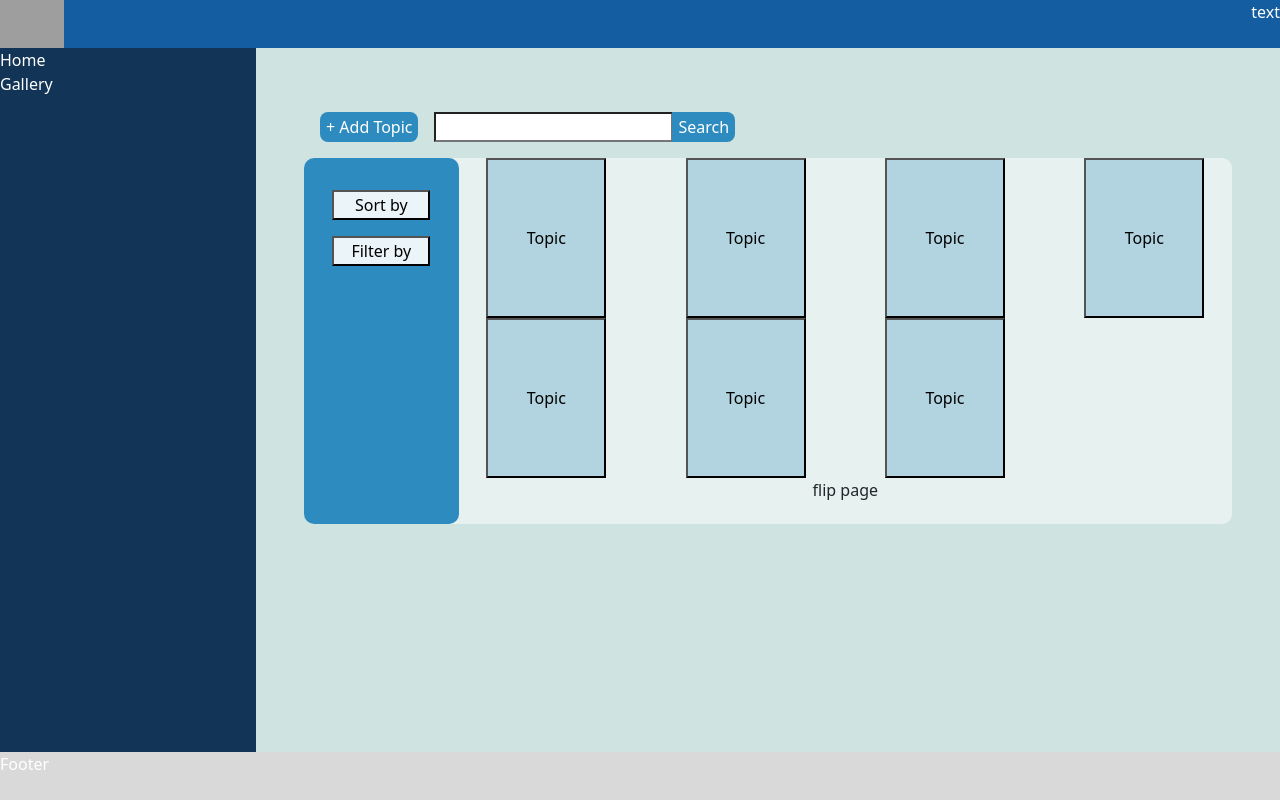
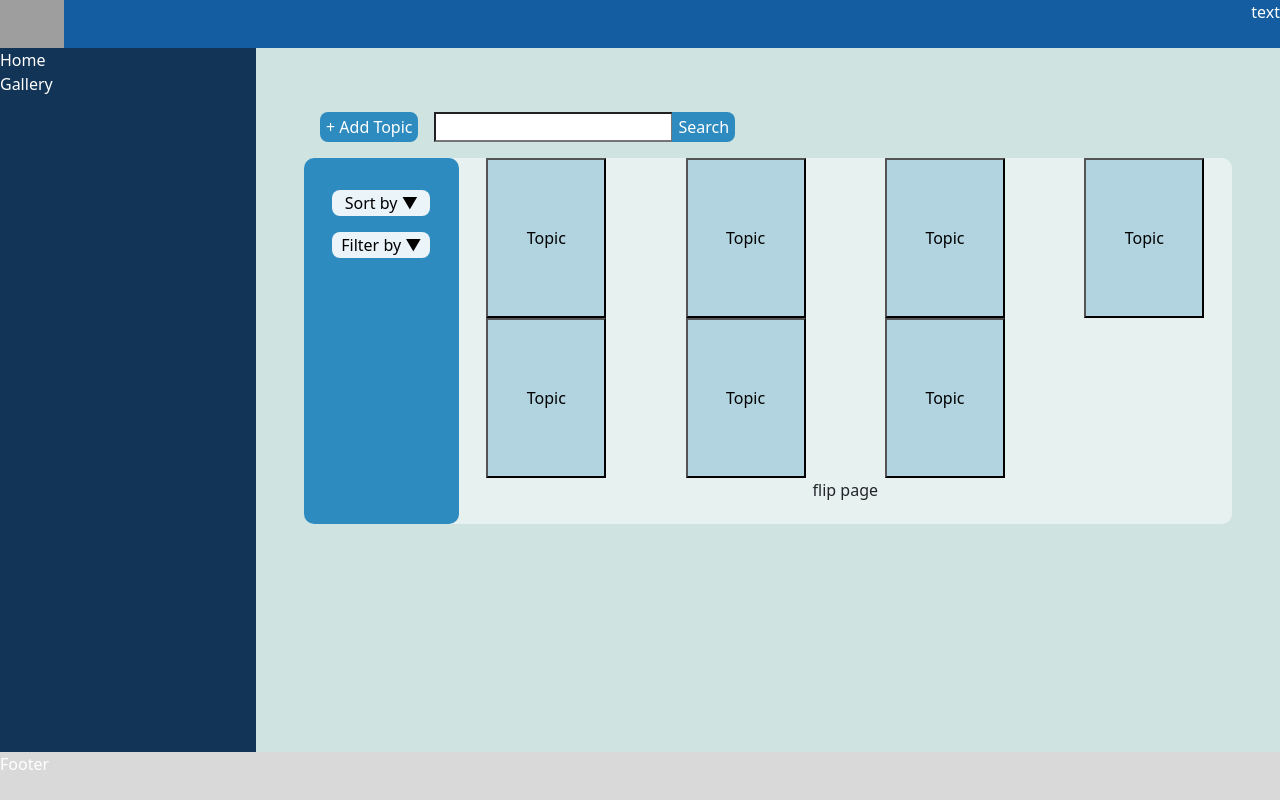
Before and after one commit to UniMemoi/UniMemoi, a React (Create React App) app: page /gallery in a window 1280 px wide. Built offline with nearby package versions, Linux system fonts and the light colour scheme; grey boxes are pictures that could not be loaded.

Commit message:
filter styling & interactive

```diff
--- a/package.json
+++ b/package.json
@@ -9,6 +9,7 @@
     "bootstrap": "^5.2.1",
     "react": "^18.2.0",
     "react-dom": "^18.2.0",
+    "react-icons": "^4.4.0",
     "react-router-dom": "^6.3.0",
     "react-scripts": "5.0.1",
     "reactstrap": "^9.1.4",
--- a/src/components/Filter.js
+++ b/src/components/Filter.js
@@ -7,9 +7,9 @@ const Filter = (props) => {
 
   return (
     <div className={"ndropdown"}>
-      <button className={"ndropdown-toggle"}
+      <button className={"ndropdown-toggle"} style={{borderRadius: show ? "0.5rem 0.5rem 0 0" : "0.5rem"}}
         onClick={() => setShow(!show)}
-      >{props.action} by</button>
+      >{props.action} by {show ? "▲" : "▼"}</button>
       <div className={"ndropdown-menu"} style={{display: show ? "block" : "none"}}>
         {props.children}
       </div>
--- a/src/pages/Gallery.js
+++ b/src/pages/Gallery.js
@@ -2,6 +2,7 @@ import { Card, Filter } from "../components";
 import "../styles/Gallery.scss"
 import { UploadPopup } from "../components";
 import { Col, InputGroup, Row } from 'reactstrap';
+import { FaSearch } from 'react-icons/fa';
 import React from "react";
 
 
@@ -27,18 +28,23 @@ const sortOpts = {
   "Name": sortName
 }
 
-const filterSubj = () => {
-  console.log("filter by subj");
+const filterSubj = (v) => {
+  console.log(`filter by subj ${v}`);
 }
 
-const filterDate = () => {
-  console.log("filter by date");
+const filterDateFrom = (v) => {
+  console.log(`filter by date from ${v}`);
 }
 
-const filtOpts = {
-  "Date": filterDate,
-  "Subject": filterSubj
+const filterDateTo = (v) => {
+  console.log(`filter by date to ${v}`);
 }
+
+const filtOpts = [
+  ["subject", filterSubj, "text"],
+  ["date from", filterDateFrom, "date"],
+  ["date to", filterDateTo, "date"],
+]
 
 const Gallery = () => {
   const [isOpen, setIsOpen] = React.useState(false);
@@ -67,7 +73,6 @@ const Gallery = () => {
 
         <InputGroup>
           <input />
-
           <button className={"text-button"}>Search</button>
         </InputGroup>
 
@@ -82,11 +87,19 @@ const Gallery = () => {
             })}
           </Filter>
           <Filter action="Filter">
-            {Object.entries(filtOpts).map((item) => {
-              return <button className={"ndropdown-item"} onClick={item[1]}>
-                {item[0]}
-              </button>
+            {filtOpts.map((item) => {
+              return <InputGroup className={"ndropdown-item nav-filt"} key={item[0]}>
+                <input
+                  type="text" id={`${item[0]}-input`}
+                  onFocusCapture={e => e.target.type=item[2]}
+                  onBlurCapture={e => e.target.type="text"}
+                  placeholder={`Enter ${item[0]}...`} />
+                <button onClick={() => {
+                  item[1](document.getElementById(`${item[0]}-input`).value)
+                }}><FaSearch /></button>
+              </InputGroup>
             })}
+            <button className={"ndropdown-item"}>Clear</button>
           </Filter>
         </div>
         <div className={"card-grid"}>
--- a/src/styles/Filter.scss
+++ b/src/styles/Filter.scss
@@ -2,14 +2,16 @@
   margin: 1rem auto;
   width: 80%;
 
-  .ndropdown-toggle {
+  .ndropdown-toggle, .ndropdown-item {
     width: 100%;
+    border: 0;
     background-color: rgba(255, 255, 255, 0.9);
     color: #000000;
   }
 
-  .ndropdown-menu, .ndropdown-item {
-    width: 100%;
-    background-color: rgba(255, 255, 255, 0.9);
+  .ndropdown-toggle, .ndropdown-item:last-child {
+    border-bottom-left-radius: 0.5rem;
+    border-bottom-right-radius: 0.5rem;
   }
+
 }
--- a/src/styles/Gallery.scss
+++ b/src/styles/Gallery.scss
@@ -28,6 +28,29 @@
       border-radius: 10px;
       padding: 1rem;
       background-color: var(--function-color);
+
+      .nav-filt {
+        flex-wrap: nowrap !important;
+        width: calc(100%);
+
+        input {
+          border: 0;
+          background-color: transparent;
+          font-size: 0.75rem;
+          width: 90%;
+        }
+
+        button {
+          font-size: 0.75rem;
+          font-weight: bold;
+          text-decoration: underline;
+          border: 0;
+          padding: 0;
+          margin: 0;
+          background-color: transparent;
+          width: 10%;
+        }
+     }
     }
 
     .card-grid {
```
Also changed, not shown: 1 other file (tests, documents, lock files or other folders).
